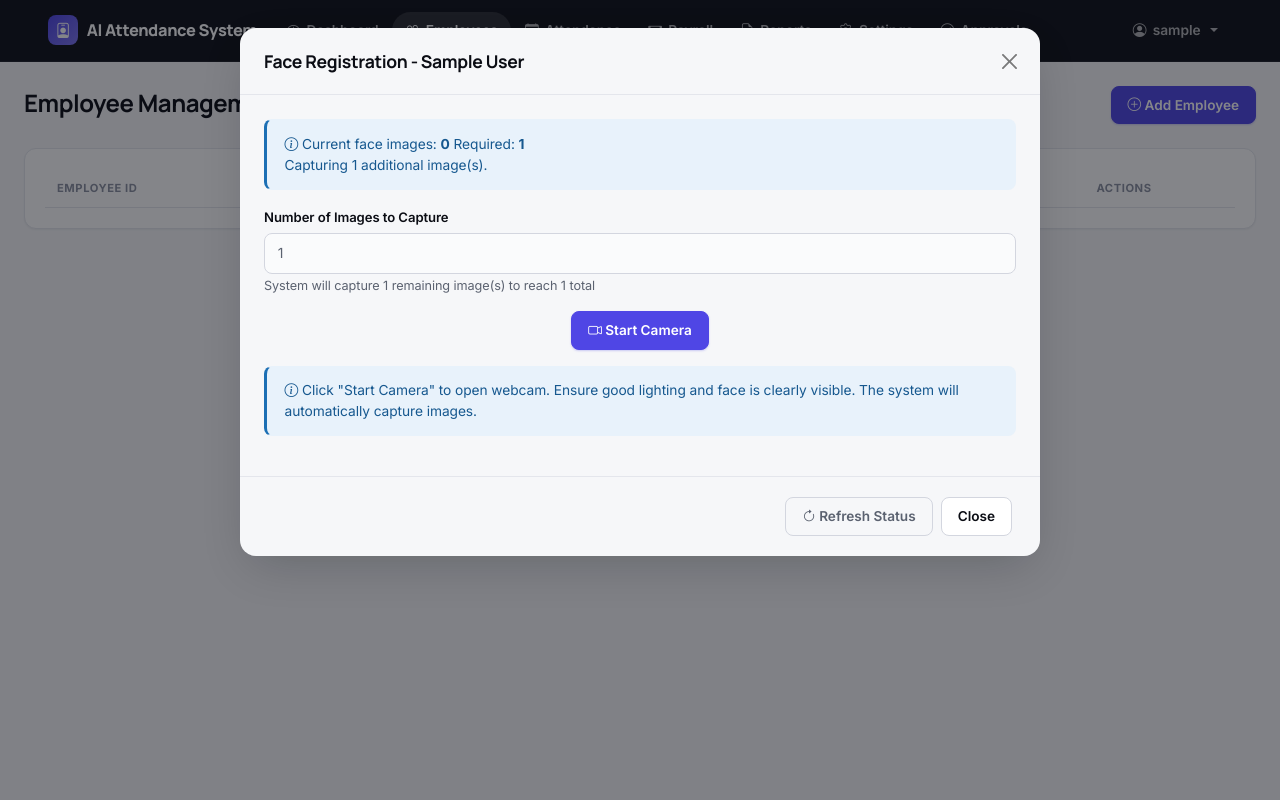
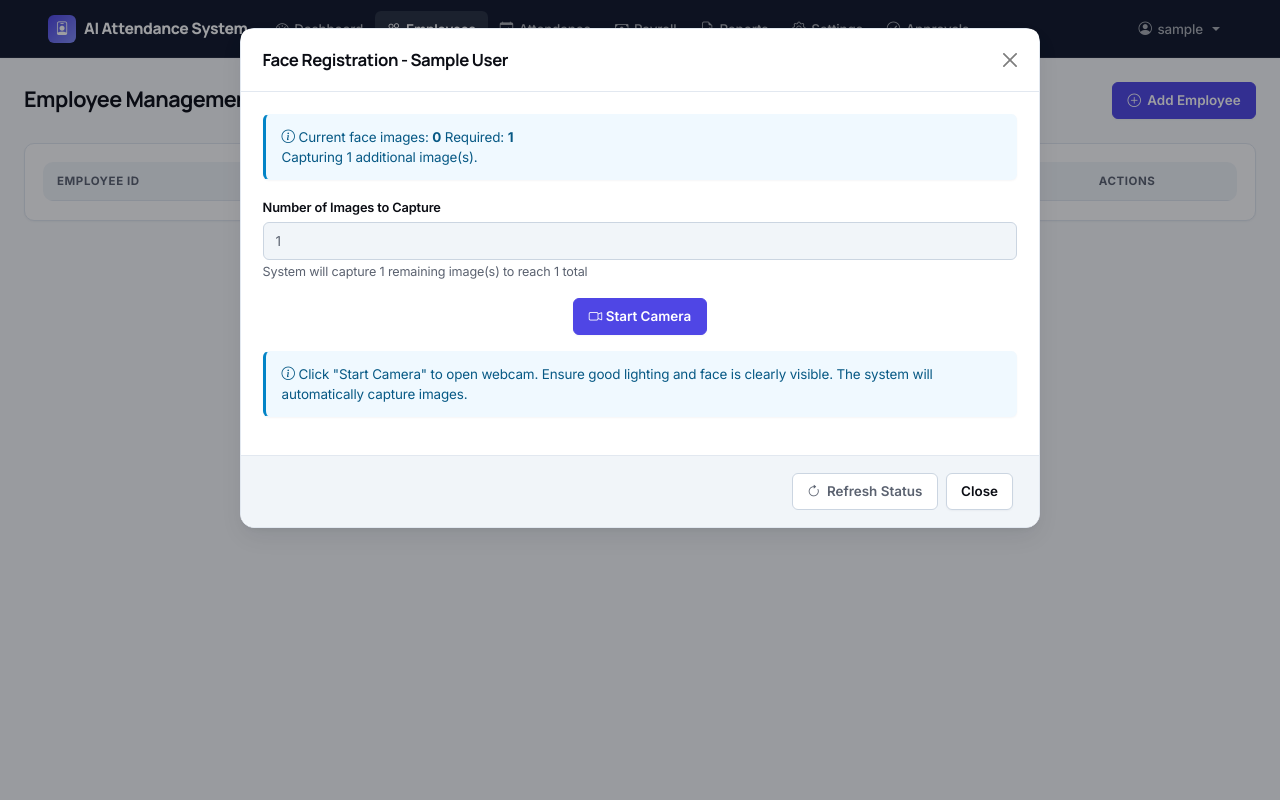
Before and after one commit to vaishnavilekawale/AI-Attendance-Payroll-System, a Flask app: page /face-registration/1 in a window 1280 px wide. Run offline with Flask 3, Linux system fonts and the light colour scheme; the visitor is signed in with stand-in values (Sample User, id 1); tables that the repository leaves empty hold one stand-in row (values such as "Sample post"); lists and menus that the app fills with data are empty.

Commit message:
Update files

```diff
--- a/static/css/style.css
+++ b/static/css/style.css
@@ -11,41 +11,41 @@
   --ink: #0b0d14;
   --ink-muted: #5b6270;
   --ink-faint: #8a90a0;
-  --bg: #f6f7f9;
+  --bg: #f8fafc;
   --surface: #ffffff;
-  --surface-sunk: #fafbfc;
-  --border: #e4e6ec;
-  --border-strong: #d3d6df;
+  --surface-sunk: #f1f5f9;
+  --border: #e2e8f0;
+  --border-strong: #cbd5e1;
 
   --accent: #4f46e5;
   --accent-hover: #4338ca;
   --accent-active: #3730a3;
-  --accent-soft: #eef0ff;
-  --accent-soft-border: #d9dbfc;
+  --accent-soft: #eef2ff;
+  --accent-soft-border: #c7d2fe;
 
-  --success: #0f9d6b;
-  --success-soft: #e6f7f1;
-  --warning: #b45309;
-  --warning-soft: #fef3e2;
-  --danger: #c6273d;
-  --danger-soft: #fdeaed;
-  --info: #1c6fb4;
-  --info-soft: #e8f2fb;
+  --success: #059669;
+  --success-soft: #ecfdf5;
+  --warning: #d97706;
+  --warning-soft: #fffbeb;
+  --danger: #e11d48;
+  --danger-soft: #fff1f2;
+  --info: #0284c7;
+  --info-soft: #f0f9ff;
 
   /* ---- Type ---- */
   --font-display: 'Manrope', 'Inter', -apple-system, sans-serif;
   --font-body: 'Inter', -apple-system, BlinkMacSystemFont, sans-serif;
   --font-mono: 'JetBrains Mono', ui-monospace, 'SFMono-Regular', Menlo, monospace;
 
-  /* ---- Scale ---- */
-  --radius-sm: 8px;
-  --radius-md: 12px;
-  --radius-lg: 16px;
-  --radius-pill: 999px;
+  /* ---- Scale & Radius ---- */
+  --radius-sm: 6px;
+  --radius-md: 10px;
+  --radius-lg: 14px;
+  --radius-pill: 9999px;
 
-  --shadow-sm: 0 1px 2px rgba(11, 13, 20, 0.05);
-  --shadow-md: 0 8px 24px -8px rgba(11, 13, 20, 0.16);
-  --shadow-lg: 0 16px 48px -12px rgba(11, 13, 20, 0.22);
+  --shadow-sm: 0 1px 2px 0 rgba(15, 23, 42, 0.04);
+  --shadow-md: 0 4px 6px -1px rgba(15, 23, 42, 0.06), 0 2px 4px -2px rgba(15, 23, 42, 0.06);
+  --shadow-lg: 0 10px 25px -3px rgba(15, 23, 42, 0.08), 0 4px 6px -4px rgba(15, 23, 42, 0.08);
 
   --transition: 150ms cubic-bezier(0.4, 0, 0.2, 1);
 
@@ -62,31 +62,36 @@
 }
 
 /* ---- Base ---- */
-* { -webkit-font-smoothing: antialiased; }
+* {
+  -webkit-font-smoothing: antialiased;
+  box-sizing: border-box;
+}
 
 body {
   background: var(--bg);
   color: var(--ink);
   font-family: var(--font-body);
-  font-size: 14.5px;
-  letter-spacing: -0.005em;
+  font-size: 0.9rem;
+  line-height: 1.5;
+  letter-spacing: -0.01em;
 }
 
 h1, h2, h3, h4, h5, h6 {
   font-family: var(--font-display);
   color: var(--ink);
   font-weight: 700;
-  letter-spacing: -0.02em;
+  letter-spacing: -0.025em;
 }
 
-h2 { font-size: 1.5rem; margin-bottom: 0.25rem; }
-h5.card-title, .card-header h5 { font-size: 0.95rem; font-weight: 700; }
+h2 { font-size: 1.35rem; margin-bottom: 0.2rem; }
+h5.card-title, .card-header h5 { font-size: 0.9rem; font-weight: 700; }
 
-a { text-decoration: none; }
+a { text-decoration: none; color: var(--accent); transition: color var(--transition); }
+a:hover { color: var(--accent-hover); }
 
-::selection { background: var(--accent-soft-border); color: var(--accent-active); }
+::selection { background: var(--accent-soft); color: var(--accent-active); }
 
-::-webkit-scrollbar { width: 10px; height: 10px; }
+::-webkit-scrollbar { width: 8px; height: 8px; }
 ::-webkit-scrollbar-track { background: transparent; }
 ::-webkit-scrollbar-thumb { background: var(--border-strong); border-radius: var(--radius-pill); border: 2px solid var(--bg); }
 ::-webkit-scrollbar-thumb:hover { background: var(--ink-faint); }
@@ -105,65 +109,67 @@
 .text-mono {
   font-family: var(--font-mono);
   font-variant-numeric: tabular-nums;
-  font-size: 0.92em;
-  letter-spacing: -0.01em;
+  font-size: 0.88rem;
+  letter-spacing: -0.02em;
 }
 
 /* ==========================================================================
    Navbar
    ========================================================================== */
 .navbar {
-  background: rgba(11, 13, 20, 0.98) !important;
+  background: #0f172a !important;
   backdrop-filter: blur(12px);
-  padding: 0.65rem 1.5rem;
-  border-bottom: 1px solid rgba(255, 255, 255, 0.06);
-  box-shadow: none;
+  padding: 0.6rem 1.5rem;
+  border-bottom: 1px solid rgba(255, 255, 255, 0.08);
+  box-shadow: var(--shadow-sm);
 }
 
 .navbar-brand {
   font-family: var(--font-display);
   font-weight: 800;
-  font-size: 1.02rem;
+  font-size: 0.98rem;
   letter-spacing: -0.02em;
   color: #fff !important;
   display: flex;
   align-items: center;
-  gap: 0.55rem;
+  gap: 0.5rem;
 }
 
 .navbar-brand i {
   display: inline-flex;
   align-items: center;
   justify-content: center;
-  width: 30px;
-  height: 30px;
+  width: 28px;
+  height: 28px;
   border-radius: var(--radius-sm);
-  background: linear-gradient(135deg, var(--accent), #7c74f0);
-  font-size: 0.95rem;
+  background: linear-gradient(135deg, var(--accent), #818cf8);
+  font-size: 0.85rem;
+  color: #fff;
 }
 
 .navbar-nav .nav-link {
-  color: rgba(255, 255, 255, 0.68) !important;
-  font-weight: 600;
-  font-size: 0.86rem;
-  padding: 0.5rem 0.85rem !important;
-  border-radius: var(--radius-pill);
+  color: rgba(255, 255, 255, 0.65) !important;
+  font-weight: 500;
+  font-size: 0.84rem;
+  padding: 0.45rem 0.75rem !important;
+  border-radius: var(--radius-sm);
   transition: color var(--transition), background var(--transition);
   display: flex;
   align-items: center;
-  gap: 0.4rem;
+  gap: 0.35rem;
 }
 
 .navbar-nav .nav-link:hover { color: #fff !important; background: rgba(255, 255, 255, 0.06); }
 
 .navbar-nav .nav-link.active {
   color: #fff !important;
-  background: rgba(255, 255, 255, 0.12);
+  background: rgba(255, 255, 255, 0.1);
+  font-weight: 600;
 }
 
 .navbar-nav .nav-link .badge {
-  font-size: 0.65rem;
-  padding: 0.2em 0.5em;
+  font-size: 0.6rem;
+  padding: 0.2em 0.45em;
 }
 
 .navbar-toggler { border: none; box-shadow: none !important; }
@@ -171,46 +177,54 @@
 .dropdown-menu {
   border: 1px solid var(--border);
   border-radius: var(--radius-md);
-  box-shadow: var(--shadow-md);
-  padding: 0.4rem;
-  margin-top: 0.5rem !important;
+  box-shadow: var(--shadow-lg);
+  padding: 0.35rem;
+  margin-top: 0.4rem !important;
+  background: var(--surface);
 }
 
 .dropdown-item {
   border-radius: var(--radius-sm);
-  font-size: 0.87rem;
+  font-size: 0.84rem;
   font-weight: 500;
-  padding: 0.5rem 0.7rem;
+  padding: 0.45rem 0.65rem;
   color: var(--ink);
+  transition: background var(--transition), color var(--transition);
 }
 
 .dropdown-item:hover, .dropdown-item:focus { background: var(--accent-soft); color: var(--accent-active); }
-.dropdown-divider { margin: 0.35rem 0; border-color: var(--border); }
+.dropdown-divider { margin: 0.3rem 0; border-color: var(--border); }
 
 /* ==========================================================================
    Buttons
    ========================================================================== */
 .btn {
   font-weight: 600;
-  font-size: 0.85rem;
+  font-size: 0.84rem;
   border-radius: var(--radius-sm);
-  padding: 0.5rem 1rem;
+  padding: 0.45rem 0.9rem;
   transition: all var(--transition);
   border: 1px solid transparent;
+  display: inline-flex;
+  align-items: center;
+  justify-content: center;
+  gap: 0.4rem;
 }
 
-.btn:focus { box-shadow: none; }
+.btn:focus { box-shadow: none !important; }
 
 .btn-primary {
   background: var(--accent);
   border-color: var(--accent);
-  box-shadow: 0 1px 2px rgba(79, 70, 229, 0.25);
+  color: #fff;
+  box-shadow: var(--shadow-sm);
 }
 .btn-primary:hover, .btn-primary:focus {
   background: var(--accent-hover);
   border-color: var(--accent-hover);
-  transform: translateY(-1px);
-  box-shadow: 0 4px 12px rgba(79, 70, 229, 0.28);
+  color: #fff;
+  transform: translateY(-0.5px);
+  box-shadow: 0 4px 12px rgba(79, 70, 229, 0.22);
 }
 .btn-primary:active { background: var(--accent-active) !important; transform: translateY(0); }
 
@@ -218,31 +232,33 @@
   background: var(--surface);
   border-color: var(--border-strong);
   color: var(--ink);
+  box-shadow: var(--shadow-sm);
 }
-.btn-secondary:hover { background: var(--surface-sunk); border-color: var(--ink-faint); color: var(--ink); }
+.btn-secondary:hover { background: var(--surface-sunk); border-color: var(--ink-muted); color: var(--ink); }
 
-.btn-outline-primary { color: var(--accent); border-color: var(--accent-soft-border); }
-.btn-outline-primary:hover { background: var(--accent); border-color: var(--accent); }
+.btn-outline-primary { color: var(--accent); border-color: var(--accent-soft-border); background: var(--surface); }
+.btn-outline-primary:hover { background: var(--accent-soft); border-color: var(--accent); color: var(--accent-active); }
 
-.btn-outline-secondary { color: var(--ink-muted); border-color: var(--border-strong); }
-.btn-outline-secondary:hover { background: var(--surface-sunk); color: var(--ink); border-color: var(--ink-faint); }
+.btn-outline-secondary { color: var(--ink-muted); border-color: var(--border-strong); background: var(--surface); }
+.btn-outline-secondary:hover { background: var(--surface-sunk); color: var(--ink); border-color: var(--ink-muted); }
 
-.btn-success { background: var(--success); border-color: var(--success); }
-.btn-success:hover { background: #0c8259; border-color: #0c8259; }
+.btn-success { background: var(--success); border-color: var(--success); color: #fff; }
+.btn-success:hover { background: #047857; border-color: #047857; color: #fff; }
 
-.btn-danger { background: var(--danger); border-color: var(--danger); }
-.btn-danger:hover { background: #a51f32; border-color: #a51f32; }
+.btn-danger { background: var(--danger); border-color: var(--danger); color: #fff; }
+.btn-danger:hover { background: #be123c; border-color: #be123c; color: #fff; }
 
 .btn-warning { background: var(--warning); border-color: var(--warning); color: #fff; }
-.btn-warning:hover { background: #96450a; border-color: #96450a; color: #fff; }
+.btn-warning:hover { background: #b45309; border-color: #b45309; color: #fff; }
 
 .btn-info { background: var(--info); border-color: var(--info); color: #fff; }
-.btn-info:hover { background: #175c95; border-color: #175c95; color: #fff; }
+.btn-info:hover { background: #0369a1; border-color: #0369a1; color: #fff; }
 
-.btn-sm { padding: 0.35rem 0.7rem; font-size: 0.78rem; }
+.btn-sm { padding: 0.3rem 0.65rem; font-size: 0.78rem; }
+.btn-lg { padding: 0.6rem 1.2rem; font-size: 0.92rem; }
 
 .btn-group .btn { border-radius: var(--radius-sm) !important; }
-.btn-group { gap: 0.3rem; }
+.btn-group { gap: 0.25rem; }
 
 /* ==========================================================================
    Cards
@@ -252,68 +268,71 @@
   border-radius: var(--radius-md);
   background: var(--surface);
   box-shadow: var(--shadow-sm);
+  transition: box-shadow var(--transition);
+}
+
+.card:hover {
+  box-shadow: var(--shadow-md);
 }
 
 .card-header {
   background: var(--surface);
   border-bottom: 1px solid var(--border);
-  padding: 0.95rem 1.25rem;
+  padding: 0.85rem 1.15rem;
   font-weight: 700;
+  border-top-left-radius: var(--radius-md) !important;
+  border-top-right-radius: var(--radius-md) !important;
 }
 
 .card-header.bg-primary,
 .card-header.bg-warning,
 .card-header.bg-info,
-.card-header.bg-secondary {
+.card-header.bg-secondary,
+.card-header.bg-danger {
   background: var(--surface) !important;
   color: var(--ink) !important;
   border-bottom: 1px solid var(--border);
 }
 
-.card-body { padding: 1.25rem; }
-
-.card.h-100:hover { box-shadow: var(--shadow-md); }
+.card-body { padding: 1.15rem; }
 
 /* ==========================================================================
-   Dashboard stat cards
+   Dashboard Stat Cards
    ========================================================================== */
 .card.bg-primary, .card.bg-warning, .card.bg-danger, .card.bg-info, .card.bg-secondary {
   border: 1px solid var(--border) !important;
+  background: var(--surface) !important;
+  color: var(--ink) !important;
   box-shadow: var(--shadow-sm);
   position: relative;
   overflow: hidden;
 }
 
-.card.bg-primary, .card.bg-warning, .card.bg-danger, .card.bg-info, .card.bg-secondary {
-  background: var(--surface) !important;
-  color: var(--ink) !important;
-}
-
 .card.bg-primary .card-title, .card.bg-warning .card-title, .card.bg-danger .card-title,
 .card.bg-info .card-title, .card.bg-secondary .card-title {
   color: var(--ink-muted) !important;
-  font-size: 0.78rem;
-  font-weight: 600;
+  font-size: 0.75rem;
+  font-weight: 700;
   text-transform: uppercase;
-  letter-spacing: 0.04em;
-  margin-bottom: 0.35rem;
+  letter-spacing: 0.05em;
+  margin-bottom: 0.3rem;
 }
 
 .card.bg-primary .display-4, .card.bg-warning .display-4, .card.bg-danger .display-4,
 .card.bg-info .display-4, .card.bg-secondary .display-4 {
   font-family: var(--font-display);
-  font-size: 2.1rem;
+  font-size: 1.85rem;
   font-weight: 800;
   color: var(--ink) !important;
   font-variant-numeric: tabular-nums;
+  line-height: 1.2;
 }
 
 .card.bg-primary i.display-4, .card.bg-warning i.display-4, .card.bg-danger i.display-4,
 .card.bg-info i.display-4, .card.bg-secondary i.display-4 {
-  font-size: 1.3rem !important;
-  opacity: 1 !important;
-  width: 42px;
-  height: 42px;
+  font-size: 1.15rem !important;
+  width: 38px;
+  height: 38px;
   border-radius: var(--radius-sm);
   display: flex;
   align-items: center;
@@ -329,28 +348,33 @@
 /* ==========================================================================
    Tables
    ========================================================================== */
+.table-responsive {
+  border-radius: var(--radius-md);
+}
+
 .table {
   --bs-table-bg: transparent;
   color: var(--ink);
-  font-size: 0.87rem;
+  font-size: 0.85rem;
   margin-bottom: 0;
+  vertical-align: middle;
 }
 
 .table thead th {
   font-family: var(--font-body);
-  font-size: 0.7rem;
+  font-size: 0.72rem;
   font-weight: 700;
   text-transform: uppercase;
   letter-spacing: 0.05em;
-  color: var(--ink-faint);
+  color: var(--ink-muted);
+  background: var(--surface-sunk);
   border-bottom: 1px solid var(--border);
-  padding: 0.65rem 0.75rem;
+  padding: 0.65rem 0.85rem;
   white-space: nowrap;
 }
 
 .table tbody td {
-  padding: 0.7rem 0.75rem;
-  vertical-align: middle;
+  padding: 0.75rem 0.85rem;
   border-bottom: 1px solid var(--border);
   color: var(--ink);
 }
@@ -402,16 +424,16 @@
    ========================================================================== */
 .form-label {
   font-weight: 600;
-  font-size: 0.82rem;
+  font-size: 0.8rem;
   color: var(--ink);
-  margin-bottom: 0.35rem;
+  margin-bottom: 0.3rem;
 }
 
 .form-control, .form-select {
   border: 1px solid var(--border-strong);
   border-radius: var(--radius-sm);
-  padding: 0.55rem 0.8rem;
-  font-size: 0.87rem;
+  padding: 0.5rem 0.75rem;
+  font-size: 0.85rem;
   background: var(--surface);
   color: var(--ink);
   transition: border-color var(--transition), box-shadow var(--transition);
@@ -424,39 +446,35 @@
 
 .form-control[readonly] { background: var(--surface-sunk); color: var(--ink-muted); }
 .form-control::placeholder { color: var(--ink-faint); }
-
-.form-text { color: var(--ink-faint); font-size: 0.78rem; }
+.form-text { color: var(--ink-faint); font-size: 0.75rem; }
 
 .input-group-text {
   background: var(--surface-sunk);
   border-color: var(--border-strong);
   color: var(--ink-muted);
+  font-size: 0.85rem;
 }
 
 /* ==========================================================================
    Modals
    ========================================================================== */
 .modal-content {
-  border: none;
+  border: 1px solid var(--border);
   border-radius: var(--radius-lg);
   box-shadow: var(--shadow-lg);
+  background: var(--surface);
 }
 
 .modal-header {
   border-bottom: 1px solid var(--border);
-  padding: 1.25rem 1.5rem;
+  padding: 1.15rem 1.35rem;
+  background: var(--surface);
 }
 
-.modal-title { font-family: var(--font-display); font-size: 1.1rem; font-weight: 700; }
-
-.modal-body { padding: 1.5rem; }
-
-.modal-footer {
-  border-top: 1px solid var(--border);
-  padding: 1rem 1.5rem;
-}
-
-.modal-backdrop.show { opacity: 0.5; background: var(--ink); }
+.modal-title { font-family: var(--font-display); font-size: 1.05rem; font-weight: 700; }
+.modal-body { padding: 1.35rem; }
+.modal-footer { border-top: 1px solid var(--border); padding: 0.85rem 1.35rem; background: var(--surface-sunk); border-bottom-left-radius: var(--radius-lg); border-bottom-right-radius: var(--radius-lg); }
+.modal-backdrop.show { opacity: 0.4; background: var(--ink); }
 
 /* ==========================================================================
    Alerts
@@ -465,16 +483,17 @@
   border: 1px solid transparent;
   border-left-width: 3px;
   border-radius: var(--radius-sm);
-  font-size: 0.86rem;
-  padding: 0.85rem 1.1rem;
+  font-size: 0.84rem;
+  padding: 0.75rem 1rem;
+  box-shadow: var(--shadow-sm);
 }
 
-.alert-success { background: var(--success-soft); border-left-color: var(--success); color: #0b6b4a; }
-.alert-warning { background: var(--warning-soft); border-left-color: var(--warning); color: #8a3e07; }
-.alert-danger { background: var(--danger-soft); border-left-color: var(--danger); color: #941d30; }
-.alert-info { background: var(--info-soft); border-left-color: var(--info); color: #16588f; }
+.alert-success { background: var(--success-soft); border-left-color: var(--success); color: #065f46; }
+.alert-warning { background: var(--warning-soft); border-left-color: var(--warning); color: #92400e; }
+.alert-danger { background: var(--danger-soft); border-left-color: var(--danger); color: #9f1239; }
+.alert-info { background: var(--info-soft); border-left-color: var(--info); color: #075985; }
 
-.alert h5 { font-size: 0.92rem; font-weight: 700; margin-bottom: 0.25rem; }
+.alert h5 { font-size: 0.88rem; font-weight: 700; margin-bottom: 0.2rem; }
 .alert p:last-child { margin-bottom: 0; }
 
 /* ==========================================================================
```
Also changed, not shown: other parts of static/css/style.css (+40 -39 lines), attendance.py (+8 -4 lines).
